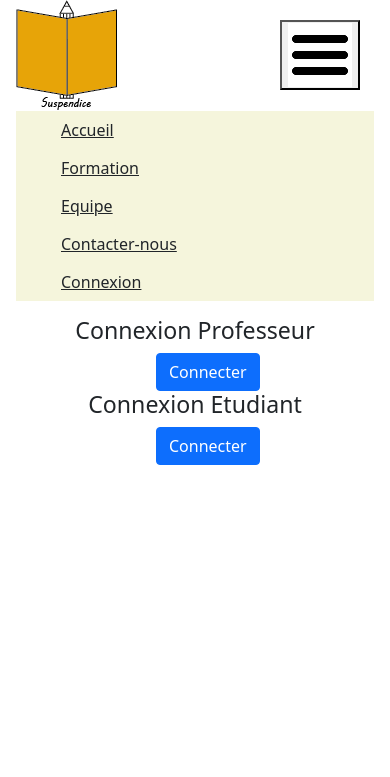
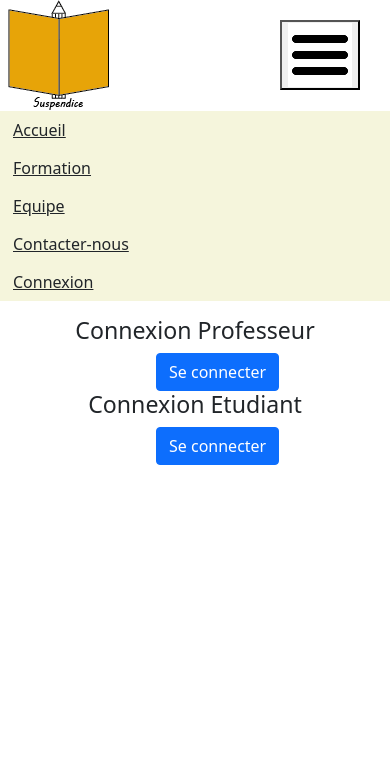
Before and after one commit to Laresta/tp_front, a plain HTML site: page view/connect.html in a window 390 px wide. Both pictures are taken after a click on the button 320 px from the left and 55 px from the top of the page. Shown: the top 777 px of the page. Drawn offline with nearby package versions, Linux system fonts and the light colour scheme.

Commit message:
fini css

```diff
--- a/dist/css/index.css
+++ b/dist/css/index.css
@@ -95,6 +95,16 @@ input[type='submit']{
     background-color: beige;
     width: 100%;
   }
+  .menuActive ul{
+    margin-top : 0;
+    padding: 0;
+  }
+  nav{
+    margin:0;
+  }
+  #logo{
+    margin-left: 0.5em;
+  }
 
 
 }
--- a/dist/js/index.js
+++ b/dist/js/index.js
@@ -3,7 +3,7 @@ const {createApp} = Vue
 const navbar=`
 <nav>
     <div class="d-flex justify-content-between w-100">
-      <a href="index.html">
+      <a id="logo" href="index.html">
         <img src="../dist/imgs/logo-front.png" alt="">
       </a>
       <ul class="navbar">
--- a/view/connect.html
+++ b/view/connect.html
@@ -16,7 +16,7 @@
     <div class="d-flex connect justify-content-around">
       <div class="ConnectProf">
         <h3>Connexion Professeur</h3>
-        <button class="btn btn-primary">Connecter</button>
+        <button class="btn btn-primary">Se connecter</button>
         <form action="index.html" method="post">
           <label for="">Login:</label>
           <div class="">
@@ -34,7 +34,7 @@
       </div>
       <div class="ConnectEtud">
         <h3>Connexion Etudiant</h3>
-        <button class="btn btn-primary">Connecter</button>
+        <button class="btn btn-primary">Se connecter</button>
         <form class="" action="index.html" method="post">
           <label for="">Login:</label>
           <div class="">
```
